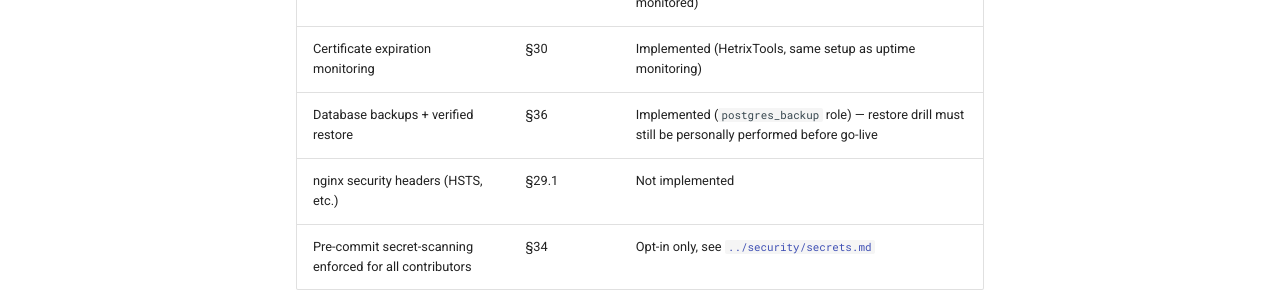
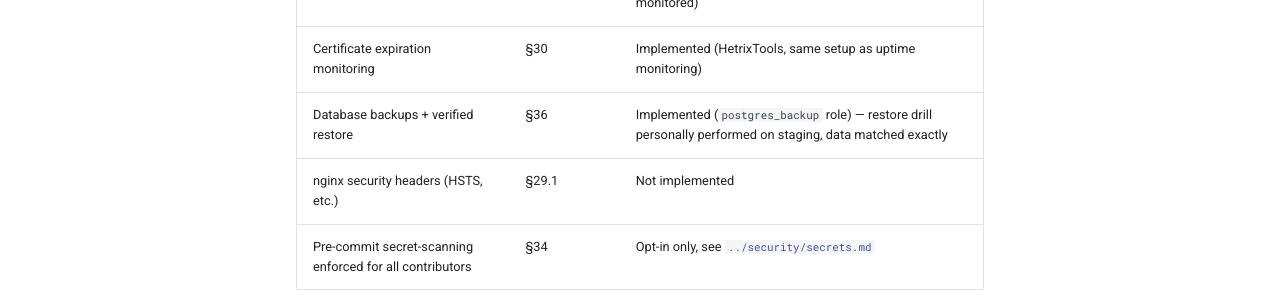
Before and after one commit to Spigushe/barrins-project, an MkDocs documentation site: the page built from docs/content/ops/operations/index.md, in a window 1280 px wide and 900 px high, scrolled down 1384 px. Shown: the part 350-650 px from the top of the window. Built offline with MkDocs 1.6.1 and Material for MkDocs 9.7.7, drawn with Linux system fonts in a browser that asks for light colours.

Commit message:
docs(ops): confirm B1 restore drill in operations open-items summary
Leftover from the B1 UAT confirmation pass (commit d90342b) — the
operations index still said the restore drill "must still be
personally performed" even though b1-postgres-backup/index.md's UAT
section already records it as done and matching exactly.

```diff
--- a/docs/content/ops/operations/index.md
+++ b/docs/content/ops/operations/index.md
@@ -63,7 +63,7 @@ that page for why).
 | `/health` endpoint | §31.2 | Implemented (`GET /health`, `apps/barrins_api/app/api/health.py`) |
 | Uptime/alerting monitoring | — | Implemented (HetrixTools, `barrins_api` prod + staging — free tier caps trackers at 2, `tamiyo_scroll` not separately monitored) |
 | Certificate expiration monitoring | §30 | Implemented (HetrixTools, same setup as uptime monitoring) |
-| Database backups + verified restore | §36 | Implemented (`postgres_backup` role) — restore drill must still be personally performed before go-live |
+| Database backups + verified restore | §36 | Implemented (`postgres_backup` role) — restore drill personally performed on staging, data matched exactly |
 | nginx security headers (HSTS, etc.) | §29.1 | Not implemented |
 | Pre-commit secret-scanning enforced for all contributors | §34 | Opt-in only, see [`../security/secrets.md`](../security/secrets.md) |
 
```
